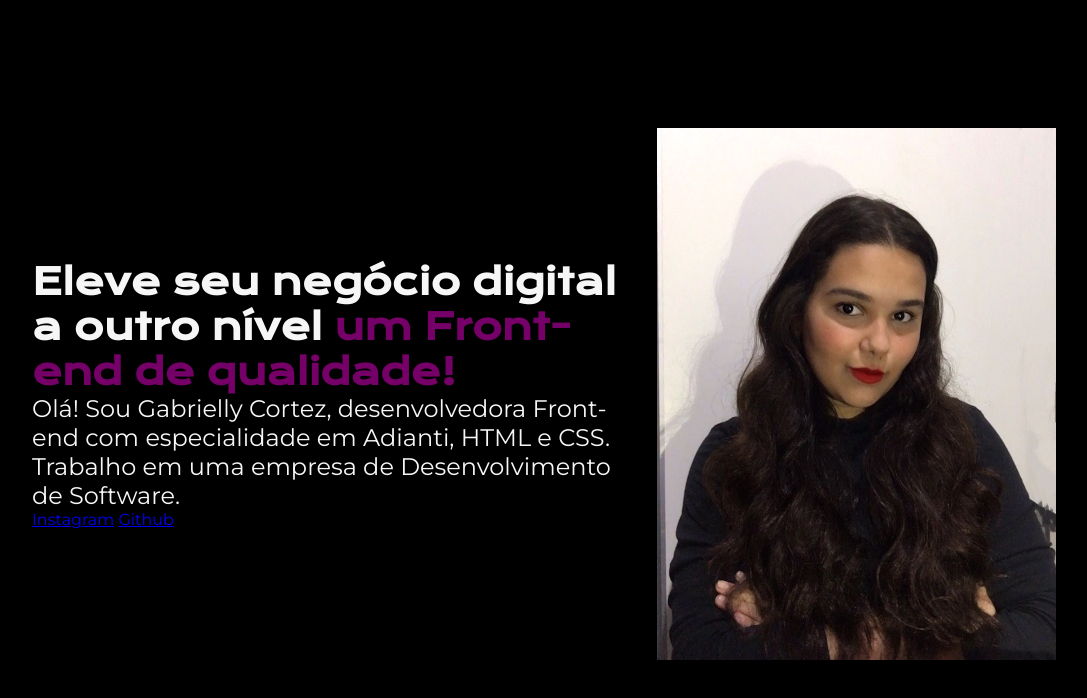
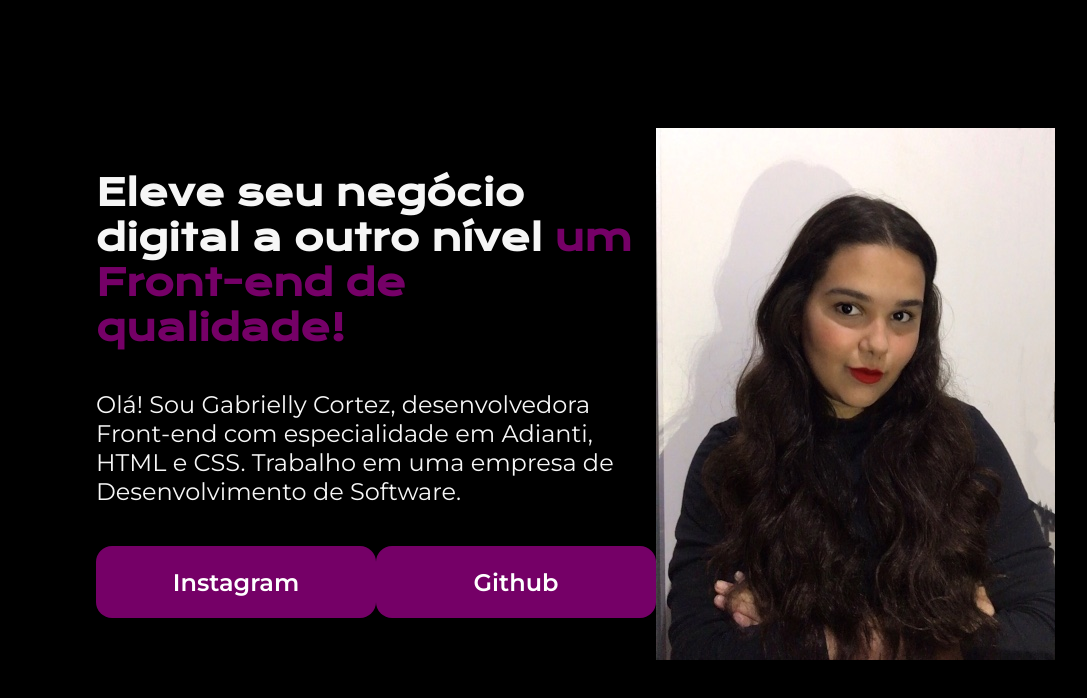
Before and after one commit to gabriellycortez/portfolio_alura, a plain HTML site: page index.html in a window 1280 px wide. Shown: the whole page, without its empty margins (96-1183 px from the left). Drawn offline with nearby package versions, Linux system fonts and the light colour scheme.

Commit message:
estilizando os botoes

```diff
--- a/index.html
+++ b/index.html
@@ -12,8 +12,10 @@
         <section class="conteudo-principal">
             <h1 class="conteudo-principal-titulo">Eleve seu negócio digital a outro nível <strong class="titulo-destaque">um Front-end de qualidade!</strong></h1>
             <p class="conteudo-principal-paragrafo">Olá! Sou Gabrielly Cortez, desenvolvedora Front-end com especialidade em Adianti, HTML e CSS. Trabalho em uma empresa de Desenvolvimento  de Software.</p>
-            <a href="https://www.instagram.com/bibiscortez/">Instagram</a>
-            <a href="https://github.com/gabriellycortez">Github</a>
+            <div class="conteudo-links">
+                <a class="conteudo-links-botoes" href="https://www.instagram.com/bibiscortez/">Instagram</a>
+                <a class="conteudo-links-botoes" href="https://github.com/gabriellycortez">Github</a>
+            </div>
 
         </section>
 
--- a/style.css
+++ b/style.css
@@ -1,4 +1,4 @@
-@import url('https://fonts.googleapis.com/css2?family=Krona+One&family=Montserrat&display=swap');
+@import url('https://fonts.googleapis.com/css2?family=Krona+One&family=Montserrat:wght@400;600&display=swap');
 
 * {
     padding: 0;
@@ -10,7 +10,7 @@
     display:flex;
     align-items: center;
     justify-content: space-between;
-    margin: 10%;
+    margin: 10% 15%;
 }
 body {
     height: 100vh; /*altura do viewport*/
@@ -27,7 +27,10 @@ body {
 
 .conteudo-principal {
     width: 615px;
-    font-family: 'Montserrat', sans-serif;
+    display: flex;
+    flex-direction: column;
+    gap: 40px;
+
 
 }
 
@@ -38,4 +41,22 @@ body {
 
 .conteudo-principal-paragrafo {
     font-size: 24px;
+    font-family: 'Montserrat', sans-serif;
 }
+
+.conteudo-links {
+    display: flex;
+    justify-content: space-between;
+}
+.conteudo-links-botoes {
+    background-color: rgb(117, 0, 103);
+    width: 280px;
+    text-align: center;
+    border-radius: 16px;
+    font-size: 24px;
+    font-weight: 600;
+    padding: 21.5px 0;
+    text-decoration: none;
+    color: white;
+    font-family: 'Montserrat', sans-serif;
+}
```
